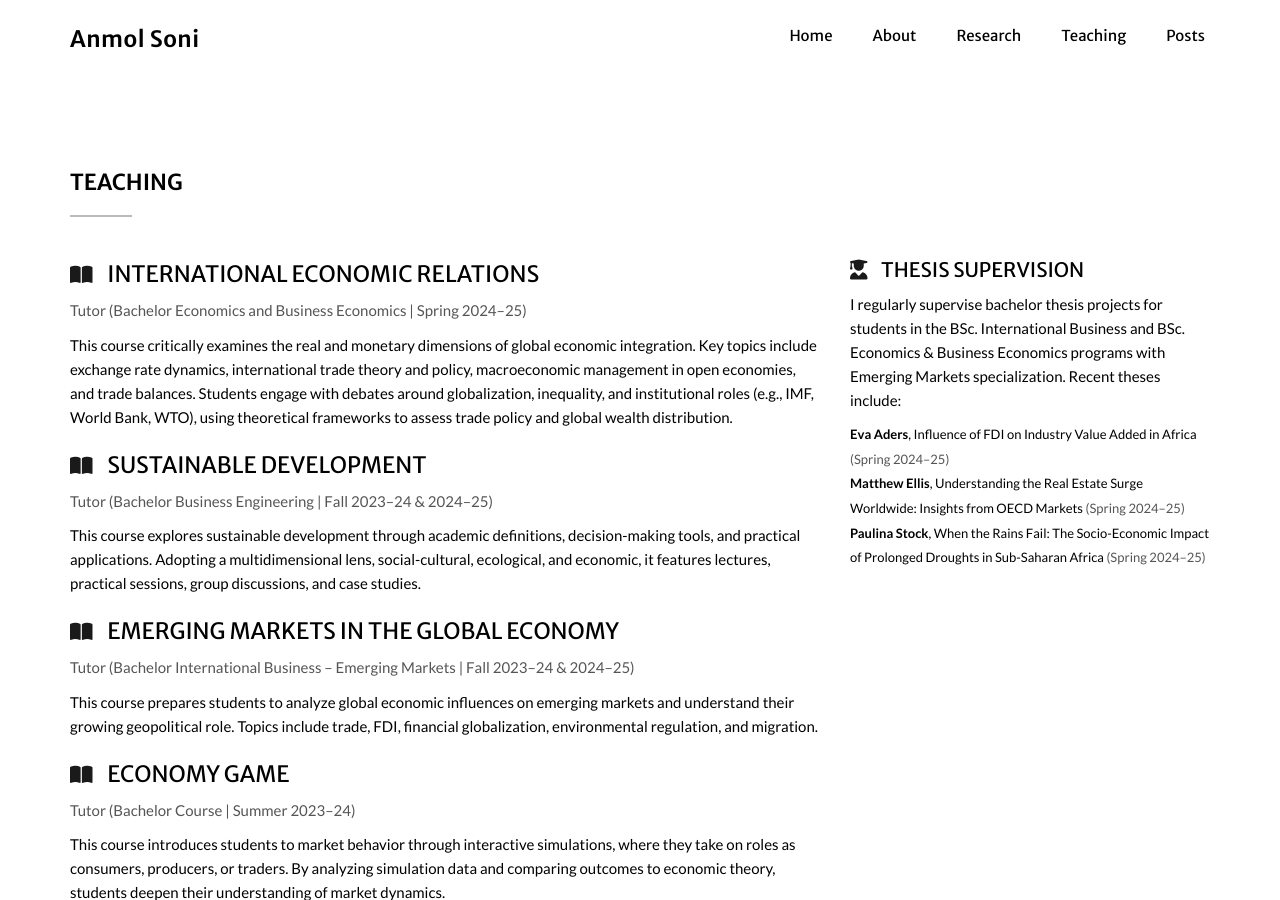
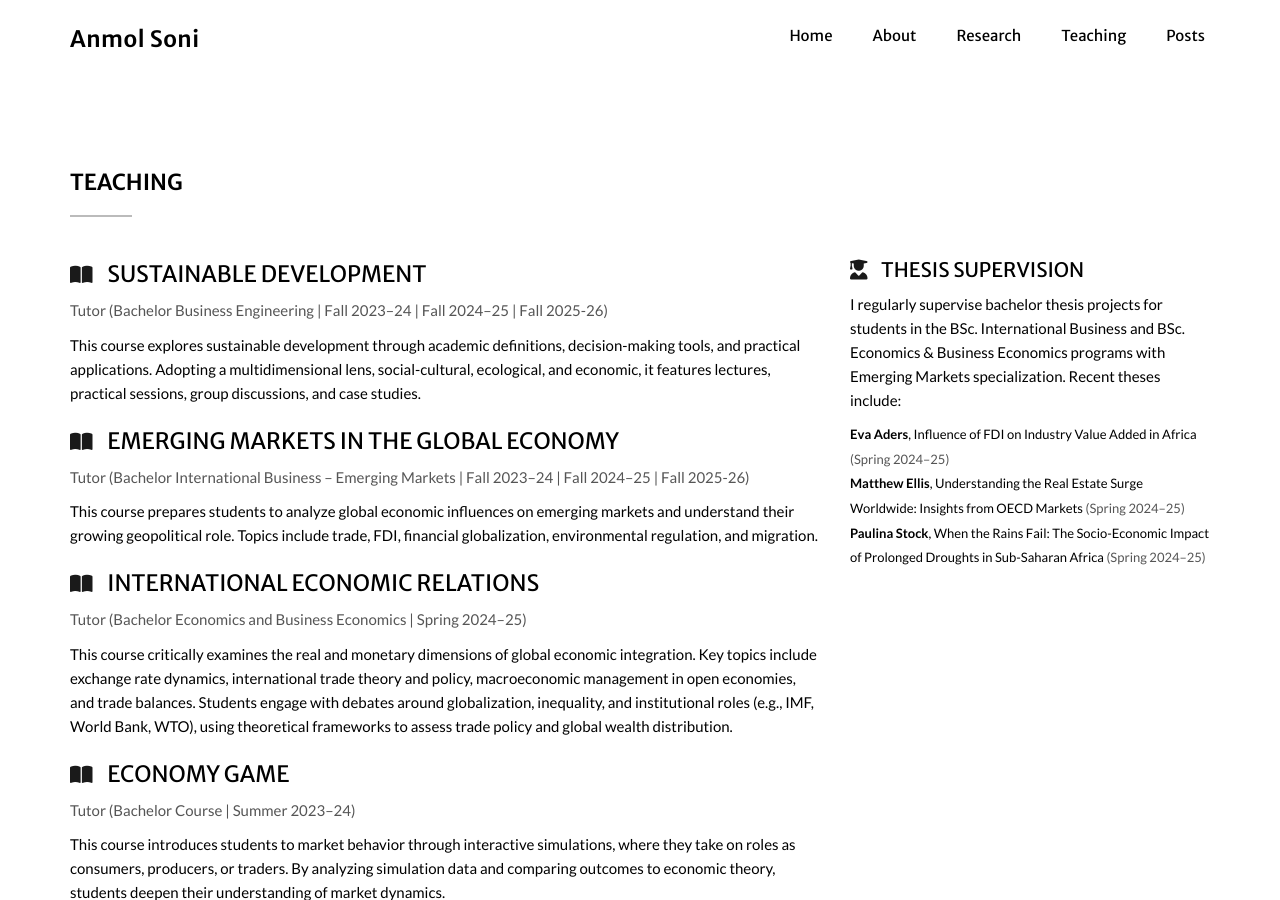
Before and after one commit to SoniAnmol/SoniAnmol.github.io, a Jekyll site: the page built from index.html, in a window 1280 px wide and 900 px high, scrolled down 2648 px. Built offline with Jekyll 4.4.1, drawn with Linux system fonts in a browser that asks for light colours; nearby versions of some CDN libraries; some web fonts are replaced; some of the changed text lies outside the part shown.

```diff
--- a/_includes/about.html
+++ b/_includes/about.html
@@ -8,24 +8,24 @@
         <hr class="my-2" style="width: 60px; border: 1px solid #bbb; margin-left: 0;">
 
         <p class="mt-4" style="font-size: 2rem; line-height: 1.25; font-weight: 500; color: #000;">
-          I am a social data scientist with a deep fascination for the problems located at the intersection of technology, policy, and society.
+          I am a social data scientist with a deep fascination for the problems located at the intersection of
+          technology, policy, and society.
         </p>
         <p style="font-size: 2rem; line-height: 1.25; font-weight: 500; color: #000;">
-          As a doctoral candidate at <strong>Maastricht University</strong>, I explore how narratives around extreme weather events interact with public sentiment and climate perceptions. My research draws from natural language processing, computational social science, agent-based modelling, and climate communication to understand how people make sense of climate change.
+          As a doctoral candidate at <strong>Maastricht University</strong>, I explore how extreme
+          weather events interact with public sentiment and climate action. My research draws from natural language
+          processing, computational social science, agent-based modelling, and climate communication.
         </p>
         <p style="font-size: 2rem; line-height: 1.25; font-weight: 500; color: #000;">
-          Outside of research, I enjoy walking in nature, lifting weights, and honing my guitar skills.
+          <!-- Outside of research, I enjoy walking in nature, lifting weights, and honing my guitar skills. -->
         </p>
 
         <!-- CV Button + Social Icons Row (aligned) -->
         <div class="row" style=" margin-top: 2rem;">
           <div class="col-xs-12" style="margin-left: 0%;">
             <div style="display: inline-block; vertical-align: middle; line-height: 1;">
-              <a href="../gallery/Anmol_Soni_Resume_19-09-2022-14-02-45.pdf"
-                class="cv-button"
-                target="_blank"
-                role="button"
-                aria-label="Download Anmol Soni's Curriculum Vitae"
+              <a href="../gallery/Anmol_Soni_Resume_19-09-2022-14-02-45.pdf" class="cv-button" target="_blank"
+                role="button" aria-label="Download Anmol Soni's Curriculum Vitae"
                 style="padding: 0.65rem 1.5rem; display: inline-block; line-height: 1.8; vertical-align: middle;position: relative; top: 0.75rem; ">
                 📄 Download CV
               </a>
@@ -33,27 +33,21 @@
 
             <div style="display: inline-block; vertical-align: middle; margin-left: 1rem;">
               {% for network in site.social %}
-              <a href="{{ network.url }}"
-                class="btn-social btn-outline"
-                style="color: #000; border-color: #000; margin-right: 0.5rem;"
-                aria-label="{{ network.title }}">
+              <a href="{{ network.url }}" class="btn-social btn-outline"
+                style="color: #000; border-color: #000; margin-right: 0.5rem;" aria-label="{{ network.title }}">
                 <i class="fa-brands fa-fw fab fa-{{ network.title }}"></i>
               </a>
               {% endfor %}
               <!-- Email Icon -->
-              <a href="mailto:anmol_soni@outlook.com"
-              class="btn-social btn-outline"
-              style="color: #000; border-color: #000; margin-right: 0.5rem;"
-              aria-label="Email Anmol">
-              <i class="fa-solid fa-envelope"></i>
+              <a href="mailto:anmol_soni@outlook.com" class="btn-social btn-outline"
+                style="color: #000; border-color: #000; margin-right: 0.5rem;" aria-label="Email Anmol">
+                <i class="fa-solid fa-envelope"></i>
               </a>
 
               <!-- Schedule Call Icon -->
-              <a href="https://cal.com/anmol-soni/30min"
-              class="btn-social btn-outline"
-              style="color: #000; border-color: #000; margin-right: 0.5rem;"
-              aria-label="Schedule a call with Anmol">
-              <i class="fa-solid fa-calendar-days"></i>
+              <a href="https://cal.com/anmol-soni/30min" class="btn-social btn-outline"
+                style="color: #000; border-color: #000; margin-right: 0.5rem;" aria-label="Schedule a call with Anmol">
+                <i class="fa-solid fa-calendar-days"></i>
               </a>
             </div>
           </div>
@@ -72,7 +66,8 @@
               <span class="text-muted">(2022–present)</span>
             </li>
             <li>
-              <a href="https://www.tudelft.nl/onderwijs/opleidingen/masters/epa/msc-engineering-and-policy-analysis" class="text-list" target="_blank">
+              <a href="https://www.tudelft.nl/onderwijs/opleidingen/masters/epa/msc-engineering-and-policy-analysis"
+                class="text-list" target="_blank">
                 <strong>M.Sc. Engineering and Policy Analysis</strong> – TU Delft
               </a><br>
               <span class="text-muted">(2020–2021)</span>
--- a/_includes/teaching.html
+++ b/_includes/teaching.html
@@ -11,48 +11,75 @@
       <!-- Left Column: Courses -->
       <div class="col-md-8">
         <!-- Course Cards -->
+
+
         <div class="teaching-card p-4 shadow-sm rounded bg-white mb-5">
           <h3><i class="fas fa-book-open course-icon"></i>
-            <a href="https://code.unimaas.nl/Code/Display?intCalendarID=30&intBAMA=1&SearchString=EBC1030" target="_blank" class="text-decoration-none">international Economic Relations</a></h3>
-          <p class="text-muted mb-2">Tutor (Bachelor Economics and Business Economics | Spring 2024–25)</p>
-          <p>This course critically examines the real and monetary dimensions of global economic integration. Key topics include exchange rate dynamics, international trade theory and policy, macroeconomic management in open economies, and trade balances. Students engage with debates around globalization, inequality, and institutional roles (e.g., IMF, World Bank, WTO), using theoretical frameworks to assess trade policy and global wealth distribution.</p>
+            <a href="https://code.unimaas.nl/Code/Display?intCalendarID=30&intBAMA=1&SearchString=BENC2014"
+              target="_blank" class="text-decoration-none">Sustainable Development</a>
+          </h3>
+          <p class="text-muted mb-2">Tutor (Bachelor Business Engineering | Fall 2023–24 | Fall 2024–25 | Fall 2025-26)
+          </p>
+          <p>This course explores sustainable development through academic definitions, decision-making tools, and
+            practical applications. Adopting a multidimensional lens, social-cultural, ecological, and economic, it
+            features lectures, practical sessions, group discussions, and case studies.</p>
         </div>
 
         <div class="teaching-card p-4 shadow-sm rounded bg-white mb-5">
           <h3><i class="fas fa-book-open course-icon"></i>
-            <a href="https://code.unimaas.nl/Code/Display?intCalendarID=30&intBAMA=1&SearchString=BENC2014" target="_blank" class="text-decoration-none">Sustainable Development</a></h3>
-          <p class="text-muted mb-2">Tutor (Bachelor Business Engineering | Fall 2023–24 & 2024–25)</p>
-          <p>This course explores sustainable development through academic definitions, decision-making tools, and practical applications. Adopting a multidimensional lens, social-cultural, ecological, and economic, it features lectures, practical sessions, group discussions, and case studies.</p>
+            <a href="https://code.unimaas.nl/Code/Display?intCalendarID=30&intBAMA=1&SearchString=EBC2167"
+              target="_blank" class="text-decoration-none">Emerging Markets in the Global Economy</a>
+          </h3>
+          <p class="text-muted mb-2">Tutor (Bachelor International Business – Emerging Markets | Fall 2023–24 | Fall
+            2024–25 | Fall 2025-26)</p>
+          <p>This course prepares students to analyze global economic influences on emerging markets and understand
+            their growing geopolitical role. Topics include trade, FDI, financial globalization, environmental
+            regulation, and migration.</p>
         </div>
 
         <div class="teaching-card p-4 shadow-sm rounded bg-white mb-5">
           <h3><i class="fas fa-book-open course-icon"></i>
-            <a href="https://code.unimaas.nl/Code/Display?intCalendarID=30&intBAMA=1&SearchString=EBC2167" target="_blank" class="text-decoration-none">Emerging Markets in the Global Economy</a></h3>
-          <p class="text-muted mb-2">Tutor (Bachelor International Business – Emerging Markets | Fall 2023–24 & 2024–25)</p>
-          <p>This course prepares students to analyze global economic influences on emerging markets and understand their growing geopolitical role. Topics include trade, FDI, financial globalization, environmental regulation, and migration.</p>
+            <a href="https://code.unimaas.nl/Code/Display?intCalendarID=30&intBAMA=1&SearchString=EBC1030"
+              target="_blank" class="text-decoration-none">international Economic Relations</a>
+          </h3>
+          <p class="text-muted mb-2">Tutor (Bachelor Economics and Business Economics | Spring 2024–25)</p>
+          <p>This course critically examines the real and monetary dimensions of global economic integration. Key topics
+            include exchange rate dynamics, international trade theory and policy, macroeconomic management in open
+            economies, and trade balances. Students engage with debates around globalization, inequality, and
+            institutional roles (e.g., IMF, World Bank, WTO), using theoretical frameworks to assess trade policy and
+            global wealth distribution.</p>
         </div>
 
         <div class="teaching-card p-4 shadow-sm rounded bg-white mb-5">
           <h3><i class="fas fa-book-open course-icon"></i>
-            <a href="https://code.unimaas.nl/Code/Display?intCalendarID=29&intBAMA=1&SearchString=EBS2030" target="_blank" class="text-decoration-none">Economy Game</a></h3>
+            <a href="https://code.unimaas.nl/Code/Display?intCalendarID=29&intBAMA=1&SearchString=EBS2030"
+              target="_blank" class="text-decoration-none">Economy Game</a>
+          </h3>
           <p class="text-muted mb-2">Tutor (Bachelor Course | Summer 2023–24)</p>
-          <p>This course introduces students to market behavior through interactive simulations, where they take on roles as consumers, producers, or traders. By analyzing simulation data and comparing outcomes to economic theory, students deepen their understanding of market dynamics.</p>
+          <p>This course introduces students to market behavior through interactive simulations, where they take on
+            roles as consumers, producers, or traders. By analyzing simulation data and comparing outcomes to economic
+            theory, students deepen their understanding of market dynamics.</p>
         </div>
 
         <div class="teaching-card p-4 shadow-sm rounded bg-white mb-5">
           <h3><i class="fas fa-book-open course-icon"></i>
-            <a href="https://code.unimaas.nl/Code/Display?intCalendarID=29&intBAMA=1&SearchString=EBS2030" target="_blank" class="text-decoration-none">Presentation Skills</a></h3>
+            <a href="https://code.unimaas.nl/Code/Display?intCalendarID=29&intBAMA=1&SearchString=EBS2030"
+              target="_blank" class="text-decoration-none">Presentation Skills</a>
+          </h3>
           <p class="text-muted mb-2">Tutor (Bachelor Course | Summer 2022–23)</p>
-          <p>Designed for undergraduate students, this course expands presentation techniques beyond PowerPoint. It includes Pecha-Kucha (timed image-based talks), Elevator Pitches (concise communication), and TED style storytelling and stage presence.</p>
+          <p>Designed for undergraduate students, this course expands presentation techniques beyond PowerPoint. It
+            includes Pecha-Kucha (timed image-based talks), Elevator Pitches (concise communication), and TED style
+            storytelling and stage presence.</p>
         </div>
       </div>
 
-       <!-- Right Column: Thesis Supervision -->
-       <div class="col-md-4">
+      <!-- Right Column: Thesis Supervision -->
+      <div class="col-md-4">
         <div class="teaching-card p-4 shadow-sm rounded bg-white mb-5">
           <h3 style="font-size: 2rem;"><i class="fas fa-user-graduate course-icon"></i> Thesis Supervision</h3>
           <!-- <p class="text-muted mb-2">BSc International Business & Economics | Emerging Markets</p> -->
-          <p>I regularly supervise bachelor thesis projects for students in the BSc. International Business and BSc. Economics & Business Economics programs with Emerging Markets specialization. Recent theses include:</p>
+          <p>I regularly supervise bachelor thesis projects for students in the BSc. International Business and BSc.
+            Economics & Business Economics programs with Emerging Markets specialization. Recent theses include:</p>
           <ul class="list-unstyled" style="font-size: small;line-height: 1.9;">
             <li>
               <a href="#" class="text-dark" target="_blank" style=" color: #000;">
@@ -62,13 +89,15 @@
             </li>
             <li>
               <a href="#" class="text-dark" target="_blank" style=" color: #000;">
-                <strong> Matthew Ellis</strong>, Understanding the Real Estate Surge Worldwide: Insights from OECD Markets
+                <strong> Matthew Ellis</strong>, Understanding the Real Estate Surge Worldwide: Insights from OECD
+                Markets
               </a>
               <span class="text-muted">(Spring 2024–25)</span>
             </li>
             <li>
               <a href="#" class="text-dark" target="_blank" style=" color: #000;">
-                <strong> Paulina Stock</strong>, When the Rains Fail: The Socio-Economic Impact of Prolonged Droughts in Sub-Saharan Africa
+                <strong> Paulina Stock</strong>, When the Rains Fail: The Socio-Economic Impact of Prolonged Droughts in
+                Sub-Saharan Africa
               </a>
               <span class="text-muted">(Spring 2024–25)</span>
             </li>
```
Also changed, not shown: 1 other file.
